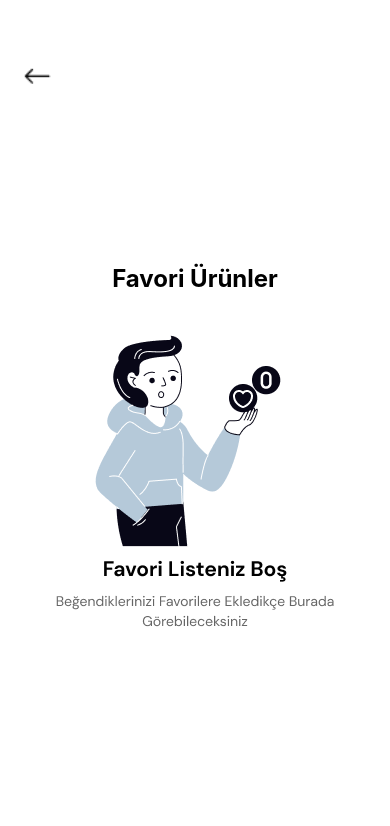
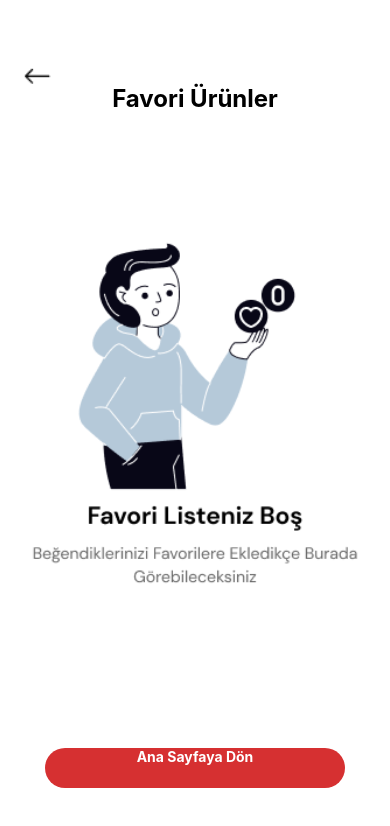
Before and after one commit to SNujennDemirr/e-commerce, a React Native app: screen /Home in a window 390 px wide. Both pictures are taken after a click on the element 45 px from the left and 89 px from the top of the page. Shown: the top 826 px of the page. Built offline with nearby package versions, Linux system fonts and the light colour scheme; no server answers.

Commit message:
Implement -navigation for  Home and Fav.tsx

```diff
--- a/src/components/button/button.tsx
+++ b/src/components/button/button.tsx
@@ -1,3 +1,22 @@
+// import React from 'react';
+// import { TouchableOpacity, Text } from 'react-native';
+// import styles from './button.style';
+
+// interface ButtonProps {
+//   title: string;
+//   onPress: () => void;
+// }
+
+// const Button: React.FC<ButtonProps> = ({ title, onPress }) => {
+//   return (
+//     <TouchableOpacity style={styles.button} onPress={onPress}>
+//       <Text style={styles.text}>{title}</Text>
+//     </TouchableOpacity>
+//   );
+// };
+
+// export default Button;
+
 import React from 'react';
 import { TouchableOpacity, Text } from 'react-native';
 import styles from './button.style';
@@ -5,12 +24,15 @@ import styles from './button.style';
 interface ButtonProps {
   title: string;
   onPress: () => void;
+  customStyle?: object;
+  textStyle?: object;
 }
 
-const Button: React.FC<ButtonProps> = ({ title, onPress }) => {
+const Button: React.FC<ButtonProps> = ({ title, onPress, customStyle, textStyle }) => {
   return (
-    <TouchableOpacity style={styles.button} onPress={onPress}>
-      <Text style={styles.text}>{title}</Text>
+     //butonlar için baslık ve stil özelliklerini dinamik hale getiriip bunları tek bileşenden yapıoz
+    <TouchableOpacity style={[styles.button, customStyle]} onPress={onPress} >
+      <Text style={[styles.text, textStyle]}>{title}</Text>
     </TouchableOpacity>
   );
 };
--- a/src/navigation/types.ts
+++ b/src/navigation/types.ts
@@ -1,4 +1,4 @@
-// types.ts
+// types.ts  navigasyonun yol haritası hangi sayfa var, o sayfaya giderken bir şey gönderilecek mi?
 export type RootStackParamList = {
   Home: undefined;
   ProductDetail: { productId: string };
--- a/src/screens/fav/fav.style.ts
+++ b/src/screens/fav/fav.style.ts
@@ -1,44 +1,56 @@
 import { StyleSheet } from 'react-native';
 
 const styles = StyleSheet.create({
+
   container: {
     flex: 1,
     padding: 16,
     backgroundColor: '#fff',
     justifyContent: 'center',
     alignItems: 'center',
-    position:'relative',
+    position: 'relative',
   },
+
   title: {
     fontSize: 24,
     fontWeight: '700',
-    marginTop: 50,
-    marginBottom:20,
     color: '#000',
-
+    textAlign: 'center',
+    position: 'absolute',
+    top: '10%',
   },
 
+  //  favori yoksa gösterilecek görselin stili
   emptyImage: {
+    width: 350,
+    height: 380,
+    marginBottom: 40,
+  },
 
+  // Favori yoksa gösterilen container
+  emptyContainer: {
+    justifyContent: 'center',
+    alignItems: 'center',
+    position: 'relative', // 💡 bunu ekle
+    flex: 1,              // 💡 ayrıca bu da gerekebilir
   },
-  emptyContainer: {
-    justifyContent:'center',
-    alignItems:'center',
-  },
+
+
+  // FlatList için içerik stili
   listContainer: {
     paddingBottom: 36,
+  },
 
-
-  },
   productCard: {
     width: '48%',
     marginBottom: 15,
     padding: 10,
+    justifyContent: 'center', // HOme için verilen düzen de fav kayıyor ? yeni ayarlama yapmak ?
+    alignItems: 'center',
+    position: 'relative',
+  },
 
-    justifyContent: 'center',
-    alignItems: 'center',
-    position: 'relative'
-  },
+  // Geri butonu için konum ve boyutlandırma
   backButton: {
     position: 'absolute',
     top: 50,
@@ -47,10 +59,32 @@ const styles = StyleSheet.create({
     width: 54,
     height: 45,
   },
+
+  // Geri butonunun içindeki görsel için stil
   backIcon: {
     width: 54,
     height: 54,
   },
+
+  button: {
+    width: 300,
+    height: 40,
+    borderRadius: 30,
+    backgroundColor: '#D63031',
+    position: 'absolute',
+    bottom: 40,               // güncellendi
+    alignSelf: 'center',
+    zIndex: 2,                // eklendi
+  },
+
+  buttonText: {
+    color: '#fff',
+    fontSize: 14,
+    fontWeight: 'bold',
+    alignSelf: 'center',
+
+
+  },
 });
 
 export default styles;
--- a/src/screens/fav/fav.tsx
+++ b/src/screens/fav/fav.tsx
@@ -2,8 +2,12 @@ import React from 'react';
 import { View, Text, FlatList,TouchableOpacity,Image} from 'react-native';
 import styles from './fav.style';
 import { useFavoriteStore } from '../../store/fav';
-import ProductCard from '../../components/product/productcart'; // Kart component'i
-import { useNavigation } from '@react-navigation/native'; // useNavigation import edilmeli
+import { NativeStackNavigationProp } from '@react-navigation/native-stack'; // NativeStackNavigationProp import et
+
+import ProductCard from '../../components/product/productcart';
+import { useNavigation } from '@react-navigation/native';
+import { RootStackParamList } from '../../navigation/types'; // RootStackParamList'i import et
+
 
 
 // const Fav = () => {
@@ -12,7 +16,7 @@ import { useNavigation } from '@react-navigation/native'; // useNavigation impor
 
 //   const renderItem = ({ item }: any) => (
   const Fav = () => {
-    const navigation = useNavigation();
+    const navigation = useNavigation<NativeStackNavigationProp<RootStackParamList>>();
 
     // Favori ürünleri store'dan al
     const { favorites } = useFavoriteStore();
@@ -21,7 +25,11 @@ import { useNavigation } from '@react-navigation/native'; // useNavigation impor
       navigation.goBack();
     };
 
-    // Favori ürün kartı
+    const handleHomePress = () => {
+      navigation.navigate('Home'); // Ana sayfaya git
+    };
+
+
     const renderItem = ({ item }: any) => (
     <ProductCard
       name={item.title}
@@ -43,10 +51,12 @@ import { useNavigation } from '@react-navigation/native'; // useNavigation impor
             style={styles.emptyImage}
             resizeMode="contain"
           />
-
+         {/* Ana Sayfaya Dön Butonu */}
+         <TouchableOpacity style={styles.button} onPress={handleHomePress}>
+            <Text style={styles.buttonText}>Ana Sayfaya Dön</Text>
+          </TouchableOpacity>
         </View>
       ) : (
-
         <FlatList
           data={favorites}
           keyExtractor={(item) => item.id.toString()}
@@ -57,8 +67,9 @@ import { useNavigation } from '@react-navigation/native'; // useNavigation impor
         />
 
       )}
+
       {/* Geri butonu */}
-      <TouchableOpacity style={styles.backButton} onPress={handleGoBack}>
+      <TouchableOpacity style={styles.backButton} onPress={() => navigation.goBack()}>
         <Image
           source={require('../../assets/img/back.png')}
           style={styles.backIcon}
--- a/src/screens/productdetail/productdetail.tsx
+++ b/src/screens/productdetail/productdetail.tsx
@@ -6,7 +6,7 @@ import styles from './productdetail.style';
 import {useProducts} from '../../hooks/useProducts'; // Custom hook: Ürünleri çekmek için
 
 // route tipi: navigation ile gelen parametreleri tipliyoruz
-type ProductDetailRouteProp = RouteProp<RootStackParamList, 'ProductDetail'>;
+type ProductDetailRouteProp = RouteProp<RootStackParamList, 'ProductDetail'>; //sayfalar arası gecis için kullancegiz
 
 interface ProductDetailProps {
   route: ProductDetailRouteProp;
```
